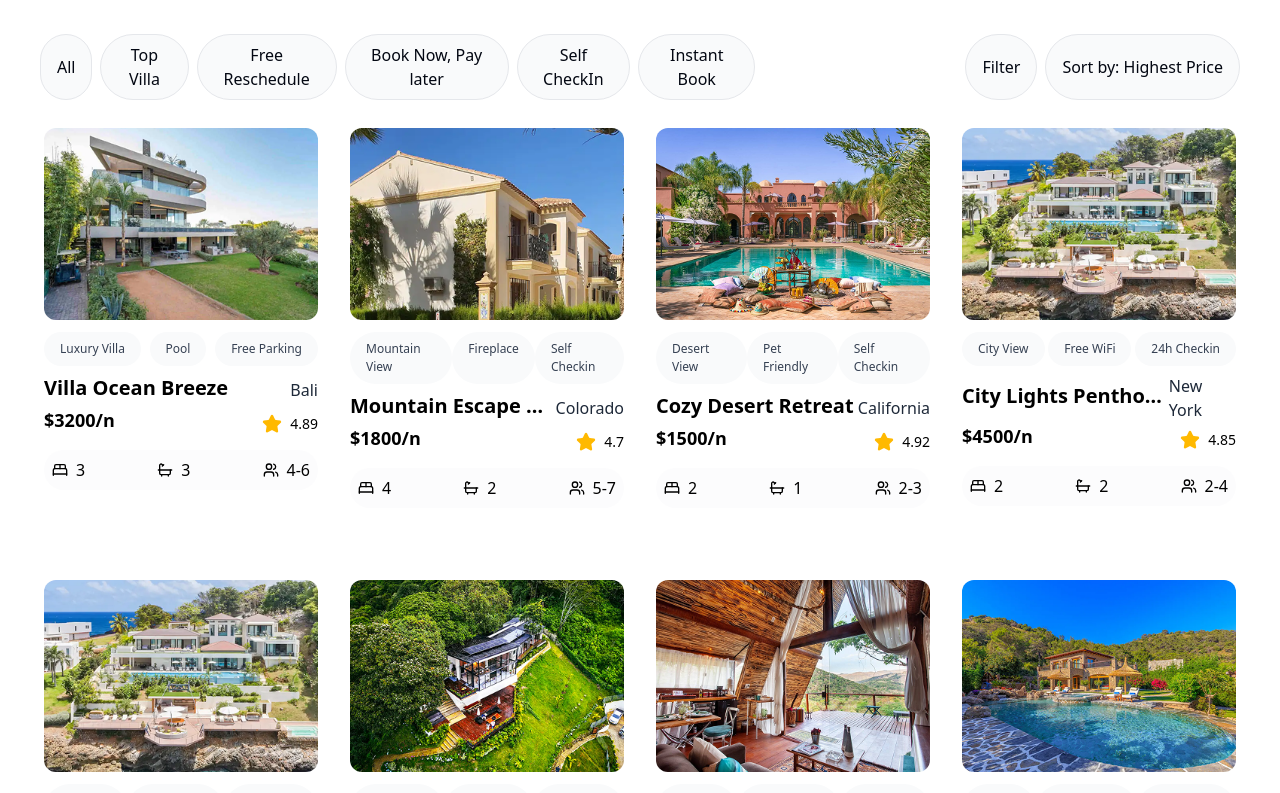
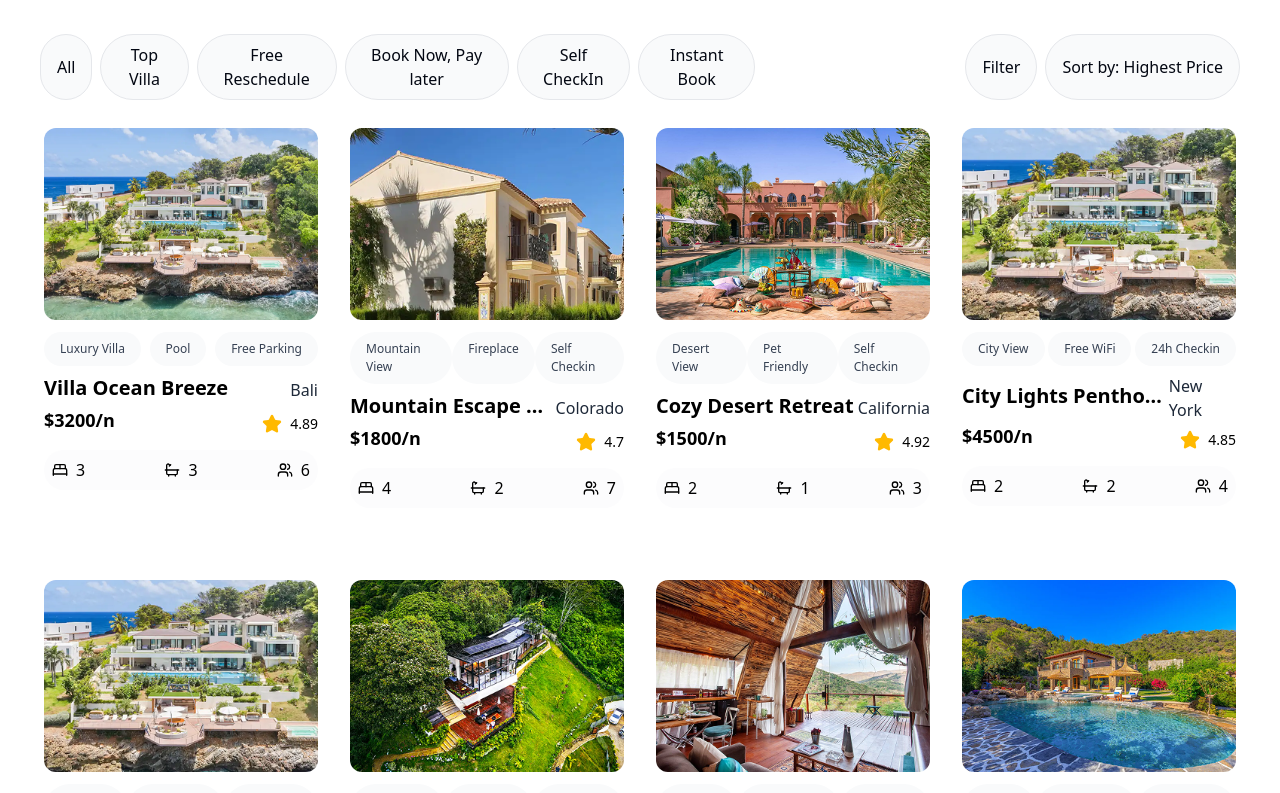
Before and after one commit to MoketeTyabekana/alx-listing-app-detail, a Next.js app: page / in a window 1280 px wide. Shown: the part 700-1493 px from the top of the page. Built offline with nearby package versions, Linux system fonts and the light colour scheme.

Commit message:
Updated the properties to include the id, then used the id to pass in data to the propertydeatils page.

```diff
--- a/components/common/Card.tsx
+++ b/components/common/Card.tsx
@@ -3,8 +3,10 @@ import { CardProps } from "@/interfaces";
 import Image from "next/image";
 import { Star } from "lucide-react";
 import { BedDouble, Bath, Users } from "lucide-react";
+import Link from "next/link";
 
 const Card = ({
+  id, // Add id prop
   title,
   price_perNight,
   city,
@@ -14,11 +16,10 @@ const Card = ({
   number_of_guests,
   rating,
   features,
-
 }: CardProps & { children?: React.ReactNode }) => (
-
-// Property image
-  <div className=" rounded-2xl hover:shadow-sm hover:bg-gray-100 transition-all 0.8s  mb-10 p-1">
+  <Link href={`/property/${id}`}>
+    <div className="relative rounded-2xl hover:shadow-sm hover:bg-gray-100 transition-all duration-300 mb-10 p-1 cursor-pointer">
+      {/* Property image */}
       <Image
         src={image}
         alt={title}
@@ -38,6 +39,7 @@ const Card = ({
           </p>
         ))}
       </div>
+
       {/* property title */}
       <div className="flex justify-between items-center">
         <h2 className="text-xl font-bold mb-1 truncate">{title}</h2>
@@ -59,7 +61,7 @@ const Card = ({
       </div>
 
       {/* Bedrooms,Baths and users */}
-    <div className="flex justify-between items-center bg-gray-50/50 p-2 mt-2 rounded-full" >
+      <div className="flex justify-between items-center bg-gray-50/50 p-2 mt-2 rounded-full">
         <span className="flex items-center gap-2 text-black">
           <BedDouble height={16} width={16} />
           {bedrooms}
@@ -74,6 +76,22 @@ const Card = ({
         </span>
       </div>
     </div>
+  </Link>
 );
 
 export default Card;
+
+/* Usage Example:
+<Card
+  id={property.id}
+  title={property.name}
+  price_perNight={property.price}
+  city={property.address.city}
+  image={property.image}
+  bedrooms={property.bedrooms}
+  bathrooms={property.bathrooms}
+  number_of_guests={property.number_of_guests}
+  rating={property.rating}
+  features={property.features}
+/>
+*/
--- a/components/common/ReviewCard.tsx
+++ b/components/common/ReviewCard.tsx
@@ -22,10 +22,10 @@ const ReviewCard: React.FC<{review:Review}> = ({review }) => {
       </div>
     </div>
     <div className="flex space-x-2 items-center">
-      <p className="text-gray-600">{review.date}</p>
+      <p className="text-gray-600 text-se">{review.date}</p>
       <p className="text-gray-500">{review.trip}</p>
     </div>
-    <p className=" ">{review.comment}</p>
+    <p className=" text-justify">{review.comment}</p>
   </div>
     </>
   );
--- a/components/layout/Header.tsx
+++ b/components/layout/Header.tsx
@@ -60,6 +60,8 @@ export default function Header() {
 
    const router = useRouter();
 
+  // Check if current page is property detail page
+  const isPropertyDetailPage = router.pathname === '/property/[id]';
 
   return (
     <header className="w-full">
@@ -176,21 +178,20 @@ export default function Header() {
                 label={BUTTON_TEXT.signIn}
                 variant="primary"
                 onClick={() => router.push('/signIn')}
-
               />
               <Button
                 label={BUTTON_TEXT.signUp}
                 variant="secondary"
                 onClick={() => router.push('/signUp')}
-
               />
             </div>
           </div>
         </div>
       </div>
 
-      {/* Accommodation Types */}
-      <div className="flex justify-between bg-white border-b border-gray-200 px-10">
+      {/* Accommodation Types - Hide on property detail page */}
+      {!isPropertyDetailPage && (
+        <div className="accomodations flex justify-between bg-white border-b border-gray-200 px-10">
           <div className=" mx-auto px-4 py-4">
             <div className="flex items-center gap-8 overflow-auto no-scrollbar">
               {accommodationTypes.map((type) => (
@@ -212,6 +213,7 @@ export default function Header() {
             </div>
           </div>
         </div>
+      )}
     </header>
   );
 }
--- a/constants/index.ts
+++ b/constants/index.ts
@@ -128,7 +128,7 @@ export const PROPERTYLISTINGSAMPLE: PropertyProps[] = [
       shower: "3",
       occupants: "4-6"
     },
-    image: "/assets/image7.png",
+    image: "/assets/main.png",
     images: {
       main: "/assets/image2.png",
       others: [
@@ -185,7 +185,7 @@ export const PROPERTYLISTINGSAMPLE: PropertyProps[] = [
     ]
   },
   {
-
+    id: "1",
     name: "Mountain Escape Chalet",
     address: {
       state: "Aspen",
--- a/interfaces/index.ts
+++ b/interfaces/index.ts
@@ -1,4 +1,5 @@
 export interface CardProps {
+  id: string | number; // Add this line
   title: string;
   price_perNight: number;
   city: string;
@@ -8,6 +9,7 @@ export interface CardProps {
   number_of_guests: string; // change to string if you want to allow "2-3"
   rating: number;
   features: string[];
+  onClick?: () => void;
 }
 
 export interface ButtonProps {
@@ -48,7 +50,7 @@ export interface Review {
 
 
 export interface PropertyProps {
-
+ id?:number | string;
   name: string;
   price: number;
   rating: number;
@@ -72,4 +74,5 @@ export interface PropertyProps {
   offers?: Offers;
   image?: string;
   // published:Date;
+
 }
--- a/pages/index.tsx
+++ b/pages/index.tsx
@@ -3,9 +3,12 @@ import { BACKGROUND_IMAGE, BUTTON_TEXT } from "@/constants/index";
 import Button from "@/components/common/Button";
 import Card from "@/components/common/Card";
 import { PROPERTYLISTINGSAMPLE } from "@/constants/index";
+import { useRouter } from "next/router";
 
 
 export default function Home() {
+const router = useRouter();
+
   return (
     <main className="lg:px-10 px-2 overflow-x-none">
       <section
@@ -71,19 +74,21 @@ export default function Home() {
         </div>
       </section>
 
-      <section className="w-full  py-6 grid lg:grid-cols-4 md:grid-cols-2 grid-cols-1 gap-6">
+      <section className="  w-full  py-6 grid lg:grid-cols-4 md:grid-cols-2 grid-cols-1 gap-6">
         {PROPERTYLISTINGSAMPLE.map((property, index) => (
           <Card
             key={index}
+            id={property.id}
             title={property.name}
             price_perNight={property.price}
             city={property.address.city}
-            image={property.image ?? ""}
-            bedrooms={Number(property.offers?.bed)}
-            bathrooms={Number(property.offers?.shower)}
-            number_of_guests={property.offers?.occupants ?? ""}
+            image={property.image}
+            bedrooms={property.bedrooms}
+            bathrooms={property.bathrooms}
+            number_of_guests={property.number_of_guests}
             rating={property.rating}
-            features={property.category}
+            features={property.features}
+
           />
         ))}
       </section>
--- a/pages/property/[id].tsx
+++ b/pages/property/[id].tsx
@@ -8,7 +8,8 @@ export default function PropertyPage() {
   const router = useRouter();
   const { id } = router.query;
 
-  const property = PROPERTYLISTINGSAMPLE.find((item) => item.id === id);
+  const property = PROPERTYLISTINGSAMPLE.find((item) => String(item.id) === String(id));
+
 
   if (!property) return <p>Property not found</p>;
 
```
Also changed, not shown: public/assets/main.png (added). Lines whose indentation alone changed are shown as unchanged.
